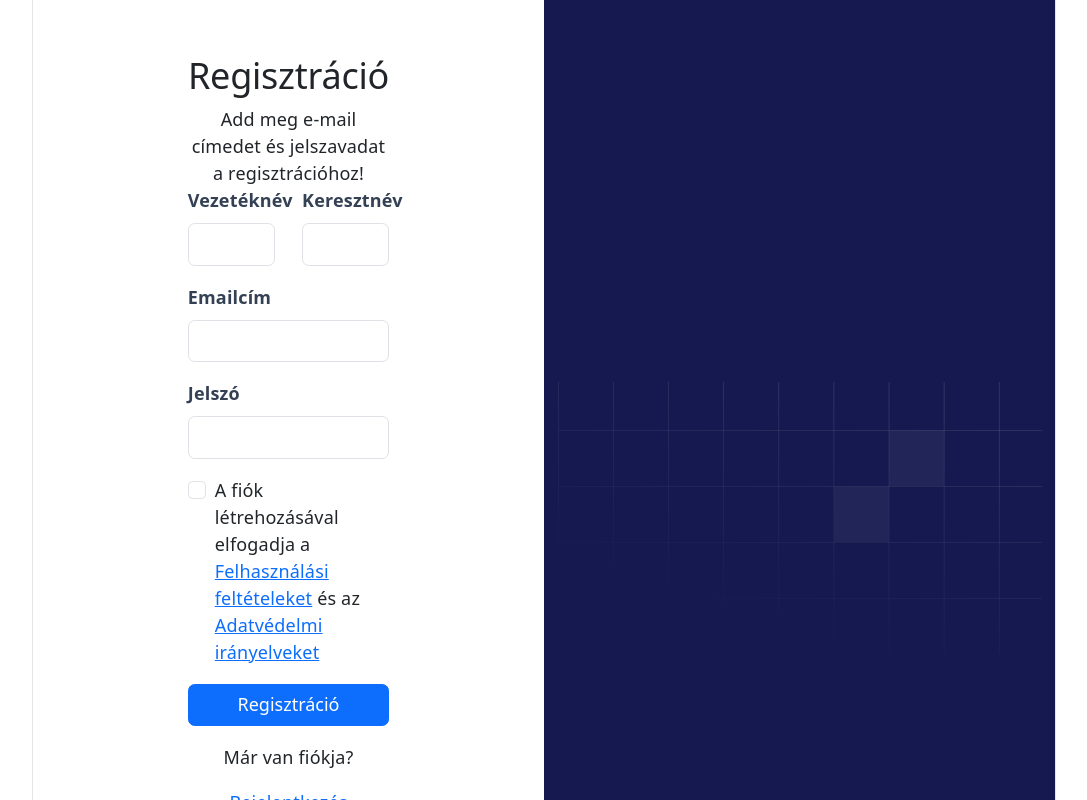
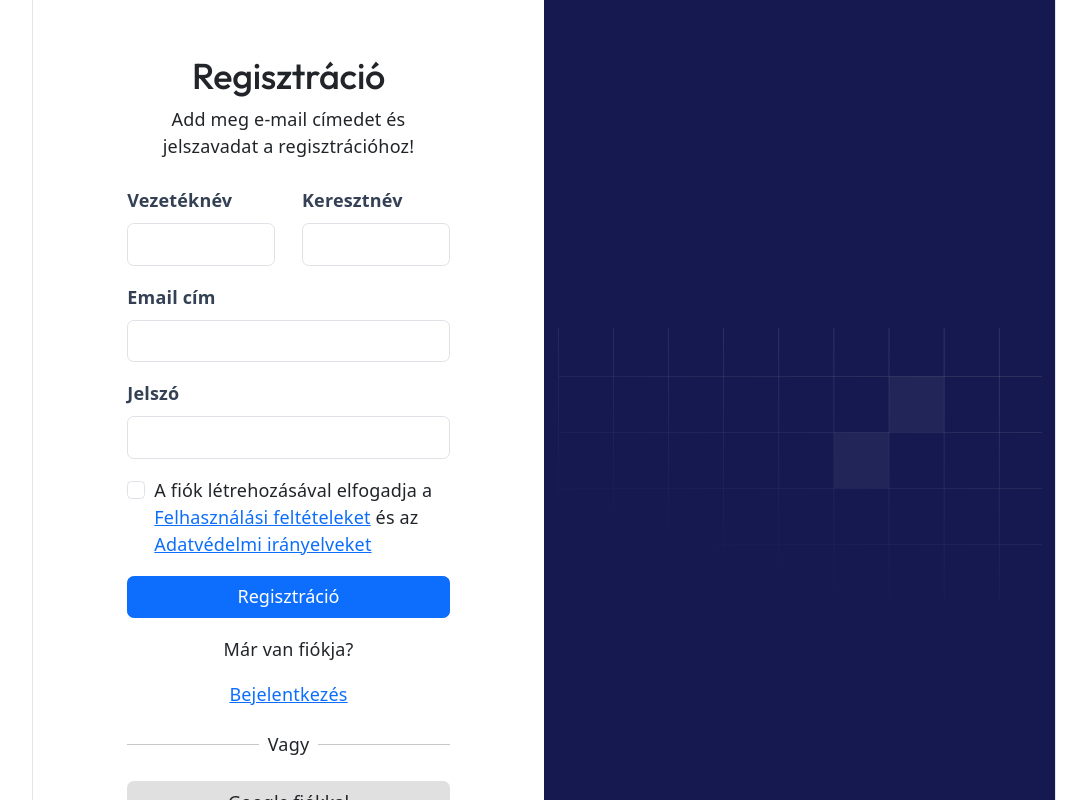
Before and after one commit to zsalapi/tempus-app, a React (Vite) app: page / in a window 1280 px wide. Shown: the top 800 px of the page, without its empty margins (96-1183 px from the left). Built offline with nearby package versions, Linux system fonts and the light colour scheme.

Commit message:
Áttérés Google Outfit-re és CSS módosítások

```diff
--- a/src/App.jsx
+++ b/src/App.jsx
@@ -8,9 +8,10 @@ function App() {
       <div className="row h-100">
         {/* Bal oldal: Regisztráció */}
         <div className="col-md-6 d-flex align-items-center justify-content-center p-5">
-          <div className="w-100" style={{ maxWidth: "50%" }}>
+          <div className="w-100" style={{ maxWidth: "80%" }}>
             <h2>Regisztráció</h2>
              <label className="text-center">Add meg e-mail címedet és jelszavadat a regisztrációhoz!</label>
+            <div><br></br></div>
             <form>
               <div className="row">
                 <div className="col-md-6 mb-3">
@@ -23,7 +24,7 @@ function App() {
                 </div>
               </div>
               <div className="mb-3">
-                <label className="form-label d-block text-start">Emailcím</label>
+                <label className="form-label d-block text-start">Email cím</label>
                 <input type="email" className="form-control" required />
               </div>
               <div className="mb-3">
--- a/src/index.css
+++ b/src/index.css
@@ -1,3 +1,4 @@
+@import url('https://fonts.googleapis.com/css2?family=Outfit:wght@300;400;500;700&display=swap');
 :root {
   --text: #6b6375;
   --text-h: #08060d;
@@ -11,8 +12,10 @@
   --shadow:
     rgba(0, 0, 0, 0.1) 0 10px 15px -3px, rgba(0, 0, 0, 0.05) 0 4px 6px -2px;
 
-  --sans: system-ui, 'Segoe UI', Roboto, sans-serif;
-  --heading: system-ui, 'Segoe UI', Roboto, sans-serif;
+  /* Frissített font definíciók */
+  /* Frissített font definíciók */
+  --sans: 'Outfit', system-ui, 'Segoe UI', Roboto, sans-serif;
+  --heading: 'Outfit', system-ui, 'Segoe UI', Roboto, sans-serif;
   --mono: ui-monospace, Consolas, monospace;
 
   font: 18px/145% var(--sans);
```
